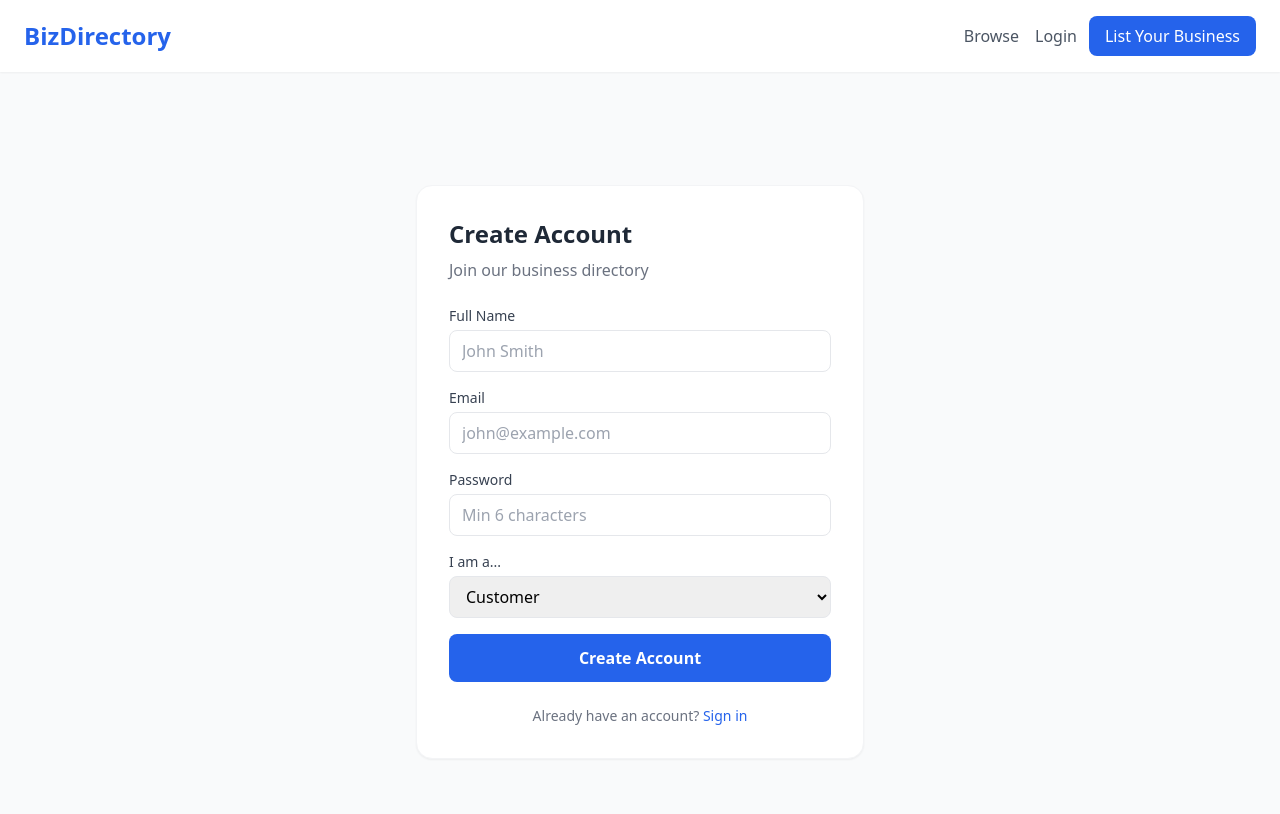
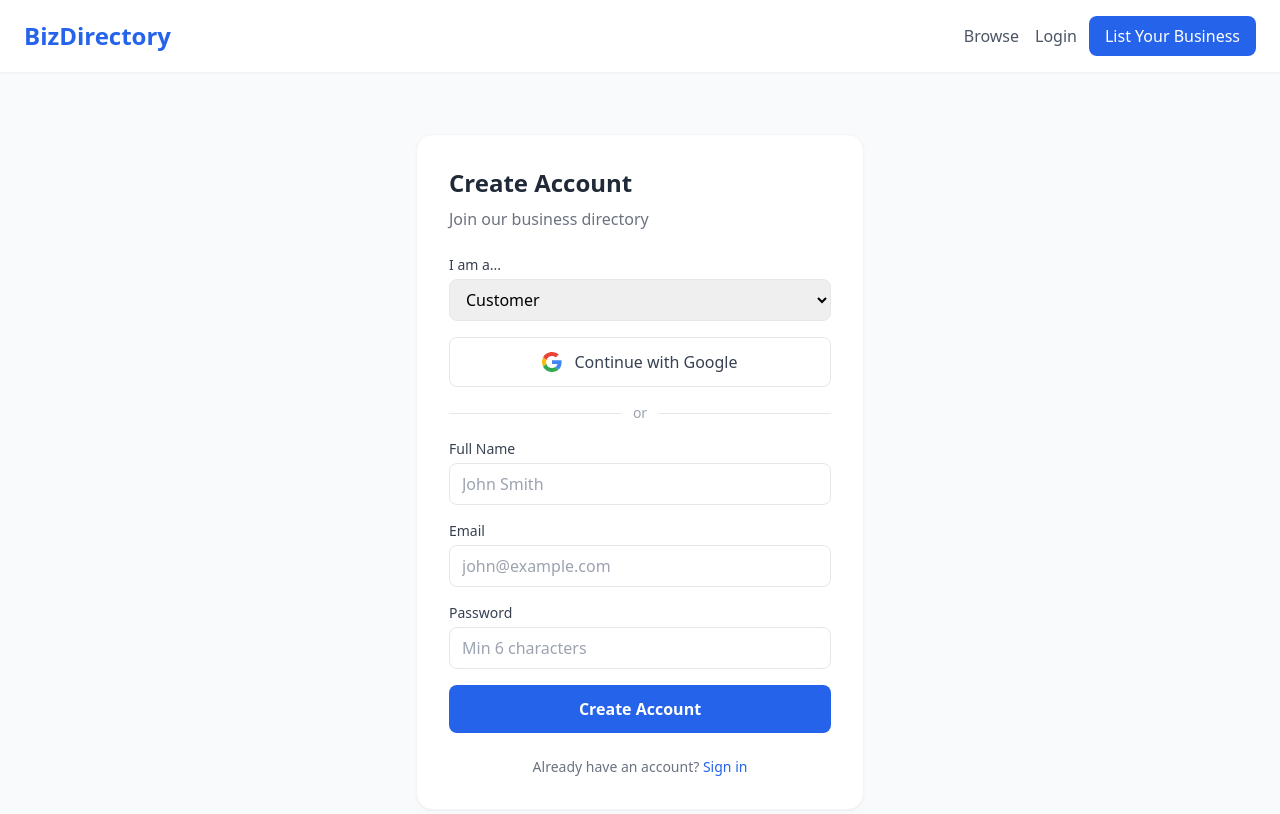
Before and after one commit to physus360/my-directory, a React (Vite) app: page /register in a window 1280 px wide. Shown: the top 814 px of the page. Built offline with nearby package versions, Linux system fonts and the light colour scheme; no server answers.

Commit message:
add Google sign-in to login and register

```diff
--- a/src/pages/Login.jsx
+++ b/src/pages/Login.jsx
@@ -1,7 +1,10 @@
 import { useState } from "react";
-import { signInWithEmailAndPassword } from "firebase/auth";
-import { auth } from "../firebase";
+import { signInWithEmailAndPassword, signInWithPopup, GoogleAuthProvider } from "firebase/auth";
+import { doc, setDoc, getDoc } from "firebase/firestore";
+import { auth, db } from "../firebase";
 import { useNavigate, Link } from "react-router-dom";
+
+const provider = new GoogleAuthProvider();
 
 export default function Login() {
   const [email, setEmail] = useState("");
@@ -23,41 +26,80 @@
     setLoading(false);
   };
 
+  const googleSignIn = async () => {
+    setError("");
+    setLoading(true);
+    try {
+      const result = await signInWithPopup(auth, provider);
+      const user = result.user;
+      const userDoc = await getDoc(doc(db, "users", user.uid));
+      if (!userDoc.exists()) {
+        await setDoc(doc(db, "users", user.uid), {
+          name: user.displayName,
+          email: user.email,
+          role: "customer",
+          createdAt: Date.now(),
+        });
+      }
+      navigate("/dashboard");
+    } catch (err) {
+      setError("Google sign-in failed. Try again.");
+    }
+    setLoading(false);
+  };
+
   return (
     <div className="min-h-screen bg-gray-50 flex items-center justify-center px-4">
       <div className="bg-white rounded-2xl shadow-sm border border-gray-100 p-8 w-full max-w-md">
         <h1 className="text-2xl font-bold text-gray-800 mb-2">Welcome Back</h1>
         <p className="text-gray-500 mb-6">Sign in to your account</p>
 
+        <button
+          onClick={googleSignIn}
+          disabled={loading}
+          className="w-full flex items-center justify-center gap-3 border border-gray-200 rounded-lg px-4 py-3 hover:bg-gray-50 transition mb-4 disabled:opacity-50"
+        >
+          <svg width="20" height="20" viewBox="0 0 48 48">
+            <path fill="#EA4335" d="M24 9.5c3.54 0 6.71 1.22 9.21 3.6l6.85-6.85C35.9 2.38 30.47 0 24 0 14.62 0 6.51 5.38 2.56 13.22l7.98 6.19C12.43 13.72 17.74 9.5 24 9.5z"/>
+            <path fill="#4285F4" d="M46.98 24.55c0-1.57-.15-3.09-.38-4.55H24v9.02h12.94c-.58 2.96-2.26 5.48-4.78 7.18l7.73 6c4.51-4.18 7.09-10.36 7.09-17.65z"/>
+            <path fill="#FBBC05" d="M10.53 28.59c-.48-1.45-.76-2.99-.76-4.59s.27-3.14.76-4.59l-7.98-6.19C.92 16.46 0 20.12 0 24c0 3.88.92 7.54 2.56 10.78l7.97-6.19z"/>
+            <path fill="#34A853" d="M24 48c6.48 0 11.93-2.13 15.89-5.81l-7.73-6c-2.15 1.45-4.92 2.3-8.16 2.3-6.26 0-11.57-4.22-13.47-9.91l-7.98 6.19C6.51 42.62 14.62 48 24 48z"/>
+          </svg>
+          <span className="font-medium text-gray-700">Continue with Google</span>
+        </button>
+
+        <div className="flex items-center gap-3 mb-4">
+          <div className="flex-1 h-px bg-gray-200" />
+          <span className="text-sm text-gray-400">or</span>
+          <div className="flex-1 h-px bg-gray-200" />
+        </div>
+
         <form onSubmit={submit} className="space-y-4">
           <div>
-            <label className="block text-sm font-medium text-gray-700 mb-1">Email</label>
+            <div className="text-sm font-medium text-gray-700 mb-1">Email</div>
             <input
               type="email"
-              className="w-full border rounded-lg px-3 py-2 focus:outline-none focus:ring-2 focus:ring-blue-500"
+              className="w-full border rounded-lg px-3 py-2"
               placeholder="john@example.com"
               value={email}
               onChange={(e) => setEmail(e.target.value)}
               required
             />
           </div>
-
           <div>
-            <label className="block text-sm font-medium text-gray-700 mb-1">Password</label>
+            <div className="text-sm font-medium text-gray-700 mb-1">Password</div>
             <input
               type="password"
-              className="w-full border rounded-lg px-3 py-2 focus:outline-none focus:ring-2 focus:ring-blue-500"
+              className="w-full border rounded-lg px-3 py-2"
               placeholder="Your password"
               value={password}
               onChange={(e) => setPassword(e.target.value)}
               required
             />
           </div>
-
           {error && (
             <div className="bg-red-50 text-red-600 px-4 py-3 rounded-lg text-sm">{error}</div>
           )}
-
           <button
             type="submit"
             disabled={loading}
--- a/src/pages/Register.jsx
+++ b/src/pages/Register.jsx
@@ -1,8 +1,10 @@
 import { useState } from "react";
-import { createUserWithEmailAndPassword } from "firebase/auth";
-import { doc, setDoc } from "firebase/firestore";
+import { createUserWithEmailAndPassword, signInWithPopup, GoogleAuthProvider } from "firebase/auth";
+import { doc, setDoc, getDoc } from "firebase/firestore";
 import { auth, db } from "../firebase";
 import { useNavigate, Link } from "react-router-dom";
+
+const provider = new GoogleAuthProvider();
 
 export default function Register() {
   const [form, setForm] = useState({ name: "", email: "", password: "", role: "customer" });
@@ -22,13 +24,31 @@
         role: form.role,
         createdAt: Date.now(),
       });
-      if (form.role === "business") {
-        navigate("/dashboard");
-      } else {
-        navigate("/browse");
-      }
+      navigate(form.role === "business" ? "/dashboard" : "/browse");
     } catch (err) {
       setError(err.message);
+    }
+    setLoading(false);
+  };
+
+  const googleSignIn = async () => {
+    setError("");
+    setLoading(true);
+    try {
+      const result = await signInWithPopup(auth, provider);
+      const user = result.user;
+      const userDoc = await getDoc(doc(db, "users", user.uid));
+      if (!userDoc.exists()) {
+        await setDoc(doc(db, "users", user.uid), {
+          name: user.displayName,
+          email: user.email,
+          role: form.role,
+          createdAt: Date.now(),
+        });
+      }
+      navigate(form.role === "business" ? "/dashboard" : "/browse");
+    } catch (err) {
+      setError("Google sign-in failed. Try again.");
     }
     setLoading(false);
   };
@@ -38,9 +58,42 @@
       <div className="bg-white rounded-2xl shadow-sm border border-gray-100 p-8 w-full max-w-md">
         <h1 className="text-2xl font-bold text-gray-800 mb-2">Create Account</h1>
         <p className="text-gray-500 mb-6">Join our business directory</p>
+
+        <div className="mb-4">
+          <div className="text-sm font-medium text-gray-700 mb-1">I am a...</div>
+          <select
+            className="w-full border rounded-lg px-3 py-2"
+            value={form.role}
+            onChange={(e) => setForm({ ...form, role: e.target.value })}
+          >
+            <option value="customer">Customer</option>
+            <option value="business">Business Owner</option>
+          </select>
+        </div>
+
+        <button
+          onClick={googleSignIn}
+          disabled={loading}
+          className="w-full flex items-center justify-center gap-3 border border-gray-200 rounded-lg px-4 py-3 hover:bg-gray-50 transition mb-4 disabled:opacity-50"
+        >
+          <svg width="20" height="20" viewBox="0 0 48 48">
+            <path fill="#EA4335" d="M24 9.5c3.54 0 6.71 1.22 9.21 3.6l6.85-6.85C35.9 2.38 30.47 0 24 0 14.62 0 6.51 5.38 2.56 13.22l7.98 6.19C12.43 13.72 17.74 9.5 24 9.5z"/>
+            <path fill="#4285F4" d="M46.98 24.55c0-1.57-.15-3.09-.38-4.55H24v9.02h12.94c-.58 2.96-2.26 5.48-4.78 7.18l7.73 6c4.51-4.18 7.09-10.36 7.09-17.65z"/>
+            <path fill="#FBBC05" d="M10.53 28.59c-.48-1.45-.76-2.99-.76-4.59s.27-3.14.76-4.59l-7.98-6.19C.92 16.46 0 20.12 0 24c0 3.88.92 7.54 2.56 10.78l7.97-6.19z"/>
+            <path fill="#34A853" d="M24 48c6.48 0 11.93-2.13 15.89-5.81l-7.73-6c-2.15 1.45-4.92 2.3-8.16 2.3-6.26 0-11.57-4.22-13.47-9.91l-7.98 6.19C6.51 42.62 14.62 48 24 48z"/>
+          </svg>
+          <span className="font-medium text-gray-700">Continue with Google</span>
+        </button>
+
+        <div className="flex items-center gap-3 mb-4">
+          <div className="flex-1 h-px bg-gray-200" />
+          <span className="text-sm text-gray-400">or</span>
+          <div className="flex-1 h-px bg-gray-200" />
+        </div>
+
         <form onSubmit={submit} className="space-y-4">
           <div>
-            <label className="block text-sm font-medium text-gray-700 mb-1">Full Name</label>
+            <div className="text-sm font-medium text-gray-700 mb-1">Full Name</div>
             <input
               className="w-full border rounded-lg px-3 py-2"
               placeholder="John Smith"
@@ -50,7 +103,7 @@
             />
           </div>
           <div>
-            <label className="block text-sm font-medium text-gray-700 mb-1">Email</label>
+            <div className="text-sm font-medium text-gray-700 mb-1">Email</div>
             <input
               type="email"
               className="w-full border rounded-lg px-3 py-2"
@@ -61,7 +114,7 @@
             />
           </div>
           <div>
-            <label className="block text-sm font-medium text-gray-700 mb-1">Password</label>
+            <div className="text-sm font-medium text-gray-700 mb-1">Password</div>
             <input
               type="password"
               className="w-full border rounded-lg px-3 py-2"
@@ -70,17 +123,6 @@
               onChange={(e) => setForm({ ...form, password: e.target.value })}
               required
             />
-          </div>
-          <div>
-            <label className="block text-sm font-medium text-gray-700 mb-1">I am a...</label>
-            <select
-              className="w-full border rounded-lg px-3 py-2"
-              value={form.role}
-              onChange={(e) => setForm({ ...form, role: e.target.value })}
-            >
-              <option value="customer">Customer</option>
-              <option value="business">Business Owner</option>
-            </select>
           </div>
           {error && (
             <div className="bg-red-50 text-red-600 px-4 py-3 rounded-lg text-sm">{error}</div>
@@ -93,6 +135,7 @@
             {loading ? "Creating account..." : "Create Account"}
           </button>
         </form>
+
         <p className="text-center text-gray-500 mt-6 text-sm">
           Already have an account?{" "}
           <Link to="/login" className="text-blue-600 hover:underline">Sign in</Link>
```
